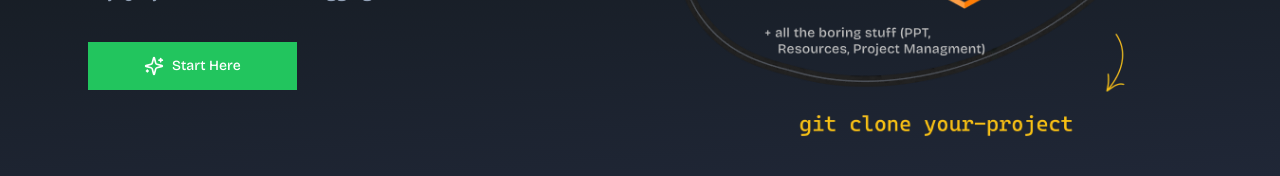
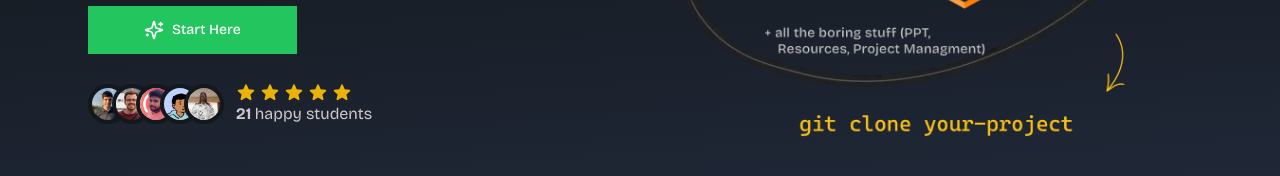
Before and after one commit to xUDAYx/firedrop.top, a Next.js app: page / in a window 1280 px wide. Shown: the part 621-797 px from the top of the page. Built offline with nearby package versions, Linux system fonts and the light colour scheme; no server answers; the database is empty.

Commit message:
user circle in hero section

```diff
--- a/components/header.tsx
+++ b/components/header.tsx
@@ -2,6 +2,9 @@ import { Sparkles } from 'lucide-react'
 import Image from 'next/image'
 import Link from 'next/link'
 import { Button } from './ui/button'
+import { cn } from '@/lib/utils'
+import { getTotalRegisteredUsers } from '@/data/user' // Import the function
+
 import ImgReveal from '@/components/ui/img-reveal'
 import AvatarCircles from '@/components/ui/user-avatar-card'
 import '/app/animations.css'
@@ -63,7 +66,7 @@ export const Header = () => {
               </Button>
             </Link>
           </div>
-          {/* <AvatarCircles /> */}
+          <AvatarCircles />
         </div>
         {/* <div className="flex items-center justify-center rounded-lg overflow-hidden">
           <iframe
--- a/components/ui/user-avatar-card.tsx
+++ b/components/ui/user-avatar-card.tsx
@@ -1,10 +1,22 @@
 'use client'
 import { cn } from '@/lib/utils'
+import { getTotalRegisteredUsers } from '@/data/user' // Import the function
+import { useState, useEffect } from 'react'
+
 interface AvatarCirclesProps {
   className?: string
 }
 
 export default function AvatarCircles({ className }: AvatarCirclesProps) {
+  const [totalUsers, setTotalUsers] = useState(0)
+
+  useEffect(() => {
+    const fetchTotalUsers = async () => {
+      const total = await getTotalRegisteredUsers()
+      setTotalUsers(total)
+    }
+    fetchTotalUsers()
+  }, [])
   return (
     <div className={cn('z-10 flex flex-col mt-4 md:flex-row items-center md:items-center gap-3 pt-3', className)}>
       <div className="flex items-center -space-x-4 rtl:space-x-reverse">
@@ -98,7 +110,7 @@ export default function AvatarCircles({ className }: AvatarCirclesProps) {
           </svg>
         </div>
         <div >
-          <span> <span className='font-bold' >44 </span> happy students</span>
+          <span> <span className='font-bold' >{21+totalUsers} </span> happy students</span>
         </div>
 
       </div>
--- a/data/user.ts
+++ b/data/user.ts
@@ -17,3 +17,13 @@ export const getUserById = async (id: string) => {
     return null
   }
 }
+
+export const getTotalRegisteredUsers = async () => {
+  try {
+    const totalUsers = await db.user.count()
+    return totalUsers
+  } catch (error) {
+    console.error('Error fetching total registered users:', error)
+    return 0
+  }
+}
```
